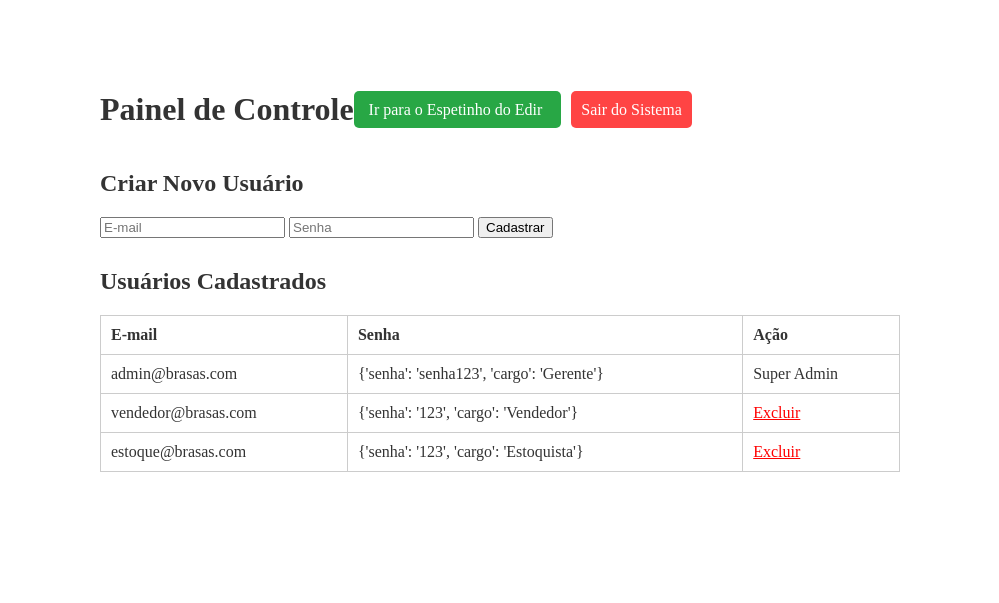
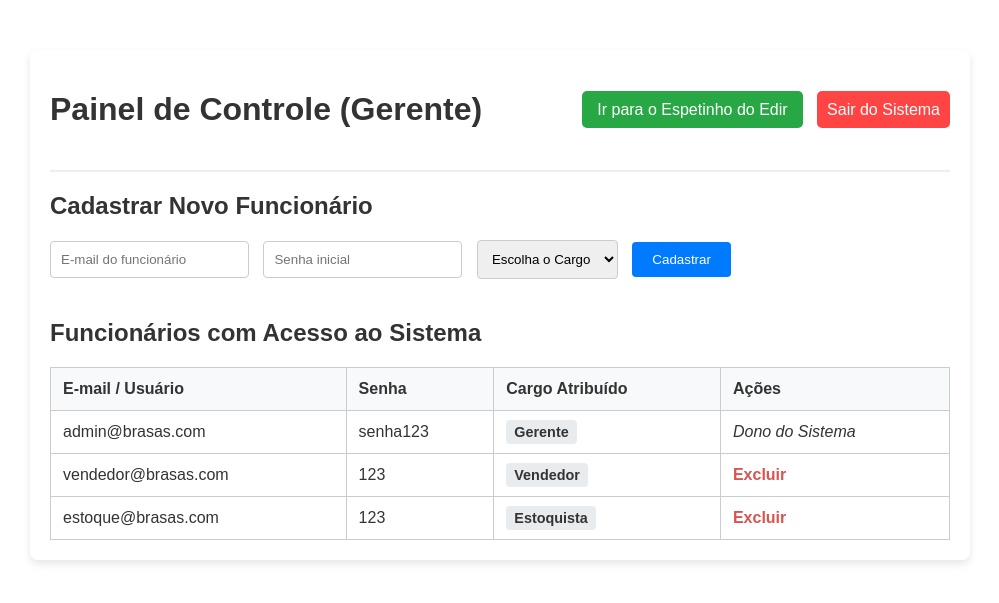
Before and after one commit to Jhader-DevSec/Projeto-integrador, a Flask app: page /admin in a window 1280 px wide. Shown: the top 603 px of the page, without its empty margins (140-1139 px from the left). Run offline with Flask 3, Linux system fonts and the light colour scheme; the visitor is signed in with stand-in values (Sample User, id 1).

Commit message:
correcao de bugs

```diff
--- a/app.py
+++ b/app.py
@@ -2,18 +2,15 @@ from flask import Flask, render_template, request, redirect, url_for, session, f
 
 app = Flask(__name__)
 
-# CHAVE SECRETA: Necessária para o Flask gerenciar as sessões de login
+# CHAVE SECRETA: Necessária para o Flask gerenciar as sessões de login com segurança
 app.secret_key = 'chave_super_secreta_para_a_faculdade'
 
-# --- NOSSO NOVO "BANCO DE DADOS" EM MEMÓRIA ---
-# Agora guardamos a senha E o cargo de cada usuário
+# --- BANCO DE DADOS EM MEMÓRIA ---
 usuarios_fake = {
     "admin@brasas.com": {"senha": "senha123", "cargo": "Gerente"},
     "vendedor@brasas.com": {"senha": "123", "cargo": "Vendedor"},
     "estoque@brasas.com": {"senha": "123", "cargo": "Estoquista"}
 }
-# ----------------------------------------------
-
 
 # 1. ROTA DA TELA DE LOGIN
 @app.route('/login')
@@ -22,45 +19,34 @@ def login_page():
         if session.get('cargo_logado') == 'Gerente':
             return redirect(url_for('admin_panel'))
         return redirect(url_for('index'))
-
     return render_template('login_page.html')
 
-
-# 2. ROTA DE AUTENTICAÇÃO (Onde o formulário do HTML bate)
+# 2. ROTA DE AUTENTICAÇÃO
 @app.route('/autenticar', methods=['POST'])
 def autenticar():
     email = request.form.get('email')
     senha = request.form.get('password')
 
-    # Verifica se o email existe e se a senha interna bate
     if email in usuarios_fake and usuarios_fake[email]['senha'] == senha:
         session['usuario_logado'] = email
-        # SALVA O CARGO NA SESSÃO para usarmos depois
         session['cargo_logado'] = usuarios_fake[email]['cargo']
 
-        # Se for Gerente, vai direto para o Painel Admin
         if session['cargo_logado'] == 'Gerente':
             return redirect(url_for('admin_panel'))
-
-        # Se for Vendedor ou Estoquista, vai direto para o Espetinho do Edir (rota index)
         return redirect(url_for('index'))
     else:
         flash('E-mail ou senha incorretos!', 'erro')
         return redirect(url_for('login_page'))
 
-
-# 3. ROTA PRINCIPAL DO PROJETO / ESPETINHO DO EDIR (Protegida)
+# 3. ROTA PRINCIPAL DO PROJETO / ESPETINHO DO EDIR
 @app.route('/')
 def index():
     if 'usuario_logado' not in session:
         flash('Por favor, faça o login para acessar o sistema.', 'erro')
         return redirect(url_for('login_page'))
-
-    # Renderiza o seu HTML principal da barraca
     return render_template('projeto.html')
 
-
-# 4. ROTA DE SAIR DO SISTEMA
+# 4. ROTA DE LOGOUT
 @app.route('/logout')
 def logout():
     session.pop('usuario_logado', None)
@@ -68,24 +54,20 @@ def logout():
     flash('Você saiu do sistema com sucesso.', 'sucesso')
     return redirect(url_for('login_page'))
 
-
 # --- ROTAS DO PAINEL ADMINISTRATIVO ---
 
 # 5. ABRIR O PAINEL DO ADMIN
 @app.route('/admin')
 def admin_panel():
-    usuario_atual = session.get('usuario_logado')
     cargo_atual = session.get('cargo_logado')
 
-    # Apenas Gerentes podem acessar este painel
     if cargo_atual != 'Gerente':
         flash('Acesso negado! Área restrita para Gerentes.', 'erro')
         return redirect(url_for('index'))
 
     return render_template('admin_page.html', usuarios=usuarios_fake)
 
-
-# 6. CRIAR USUÁRIO PELO PAINEL (Com Cargo)
+# 6. CRIAR USUÁRIO PELO PAINEL
 @app.route('/admin/criar', methods=['POST'])
 def admin_criar():
     if session.get('cargo_logado') != 'Gerente':
@@ -93,17 +75,15 @@ def admin_criar():
 
     email = request.form.get('email')
     senha = request.form.get('senha')
-    cargo = request.form.get('cargo') # Pega o cargo selecionado no <select> do HTML
+    cargo = request.form.get('cargo')
 
     if email in usuarios_fake:
         flash(f'O usuário {email} já existe no sistema.', 'erro')
     else:
-        # Salva usando a nova estrutura de dicionário
         usuarios_fake[email] = {"senha": senha, "cargo": cargo}
         flash(f'Usuário {email} criado com sucesso como {cargo}!', 'sucesso')
 
     return redirect(url_for('admin_panel'))
-
 
 # 7. DELETAR USUÁRIO PELO PAINEL
 @app.route('/admin/deletar/<email>')
@@ -111,7 +91,6 @@ def admin_deletar(email):
     if session.get('cargo_logado') != 'Gerente':
         return redirect(url_for('login_page'))
 
-    # Proteção para o admin principal não se auto-deletar
     if email == 'admin@brasas.com':
         flash('Você não pode deletar o administrador principal!', 'erro')
     elif email in usuarios_fake:
@@ -120,6 +99,5 @@ def admin_deletar(email):
 
     return redirect(url_for('admin_panel'))
 
-
 if __name__ == '__main__':
     app.run(debug=True)
--- a/templates/admin_page.html
+++ b/templates/admin_page.html
@@ -6,69 +6,77 @@
     <title>Painel Admin - Brasas</title>
     <link rel="stylesheet" href="{{ url_for('static', filename='css/projeto.css') }}">
     <style>
-        /* Um CSS básico só para a tabela do admin não ficar bagunçada */
-        .admin-container { max-width: 800px; margin: 50px auto; background: #fff; padding: 20px; border-radius: 8px; color: #333; }
+        .admin-container { max-width: 900px; margin: 50px auto; background: #fff; padding: 20px; border-radius: 8px; color: #333; box-shadow: 0 4px 8px rgba(0,0,0,0.1); font-family: Arial, sans-serif; }
         table { width: 100%; border-collapse: collapse; margin-top: 20px; }
-        th, td { padding: 10px; border: 1px solid #ccc; text-align: left; }
+        th, td { padding: 12px; border: 1px solid #ccc; text-align: left; }
+        th { background-color: #f8f9fa; }
         .btn-sair { background: #ff4444; color: white; padding: 10px; text-decoration: none; border-radius: 5px; }
-        .mensagens { color: red; font-weight: bold; margin-bottom: 15px; }
+        .btn-espetinho { background: #28a745; color: white; padding: 10px 15px; text-decoration: none; border-radius: 5px; margin-right: 10px; }
+        .mensagens { color: #d9534f; font-weight: bold; margin-bottom: 15px; }
+        .form-criar input, .form-criar select { padding: 10px; margin-right: 10px; border: 1px solid #ccc; border-radius: 4px; }
+        .form-criar button { padding: 10px 20px; background-color: #007bff; color: white; border: none; border-radius: 4px; cursor: pointer; }
+        .tag-cargo { background: #e9ecef; padding: 4px 8px; border-radius: 4px; font-size: 0.9em; font-weight: bold; }
     </style>
 </head>
 <body>
     <div class="admin-container">
-        <header style="display: flex; justify-content: space-between; align-items: center;">
-           <header style="display: flex; justify-content: space-between; align-items: center;">
-    <h1>Painel de Controle</h1>
-
-    <div>
-        <a href="{{ url_for('index') }}" style="background: #28a745; color: white; padding: 10px 15px; text-decoration: none; border-radius: 5px; margin-right: 10px;">
-            Ir para o Espetinho do Edir
-        </a>
-
-        <a href="{{ url_for('logout') }}" class="btn-sair">Sair do Sistema</a>
-    </div>
-</header>
+        <header style="display: flex; justify-content: space-between; align-items: center; border-bottom: 2px solid #eee; padding-bottom: 20px; margin-bottom: 20px;">
+            <h1>Painel de Controle (Gerente)</h1>
+            <div>
+                <a href="{{ url_for('index') }}" class="btn-espetinho">Ir para o Espetinho do Edir</a>
+                <a href="{{ url_for('logout') }}" class="btn-sair">Sair do Sistema</a>
+            </div>
         </header>
 
         {% with messages = get_flashed_messages() %}
           {% if messages %}
             <div class="mensagens">
             {% for message in messages %}
-              <p>{{ message }}</p>
+              <p>⚠️ {{ message }}</p>
             {% endfor %}
             </div>
           {% endif %}
         {% endwith %}
 
-        <section>
-            <h2>Criar Novo Usuário</h2>
-            <form action="{{ url_for('admin_criar') }}" method="POST" style="margin-bottom: 30px;">
-                <input type="email" name="email" placeholder="E-mail" required>
-                <input type="text" name="senha" placeholder="Senha" required>
+        <section style="margin-bottom: 40px;">
+            <h2>Cadastrar Novo Funcionário</h2>
+            <form action="{{ url_for('admin_criar') }}" method="POST" class="form-criar">
+                <input type="email" name="email" placeholder="E-mail do funcionário" required>
+                <input type="text" name="senha" placeholder="Senha inicial" required>
+
+                <select name="cargo" required>
+                    <option value="" disabled selected>Escolha o Cargo</option>
+                    <option value="Gerente">Gerente</option>
+                    <option value="Vendedor">Vendedor</option>
+                    <option value="Estoquista">Estoquista</option>
+                </select>
+
                 <button type="submit">Cadastrar</button>
             </form>
         </section>
 
         <section>
-            <h2>Usuários Cadastrados</h2>
+            <h2>Funcionários com Acesso ao Sistema</h2>
             <table>
                 <thead>
                     <tr>
-                        <th>E-mail</th>
+                        <th>E-mail / Usuário</th>
                         <th>Senha</th>
-                        <th>Ação</th>
+                        <th>Cargo Atribuído</th>
+                        <th>Ações</th>
                     </tr>
                 </thead>
                 <tbody>
-                    {% for email, senha in usuarios.items() %}
+                    {% for email, dados in usuarios.items() %}
                     <tr>
                         <td>{{ email }}</td>
-                        <td>{{ senha }}</td>
+                        <td>{{ dados.senha }}</td>
+                        <td><span class="tag-cargo">{{ dados.cargo }}</span></td>
                         <td>
                             {% if email == 'admin@brasas.com' %}
-                                Super Admin
+                                <em>Dono do Sistema</em>
                             {% else %}
-                                <a href="{{ url_for('admin_deletar', email=email) }}" style="color: red;">Excluir</a>
+                                <a href="{{ url_for('admin_deletar', email=email) }}" style="color: #d9534f; text-decoration: none; font-weight: bold;" onclick="return confirm('Deseja mesmo remover o acesso de {{ email }}?')">Excluir</a>
                             {% endif %}
                         </td>
                     </tr>
--- a/templates/login_page.html
+++ b/templates/login_page.html
@@ -20,11 +20,12 @@
               {% if messages %}
                 <div class="alertas">
                 {% for category, message in messages %}
-                  <p class="alerta {{ category }}">{{ message }}</p>
+                  <p class="alerta {{ category }}" style="color: #ff4444; font-weight: bold; margin-bottom: 15px;">⚠️ {{ message }}</p>
                 {% endfor %}
                 </div>
               {% endif %}
             {% endwith %}
+
             <form action="/autenticar" method="POST">
                 <div class="form-group">
                     <label for="email">E-mail:</label>
```
